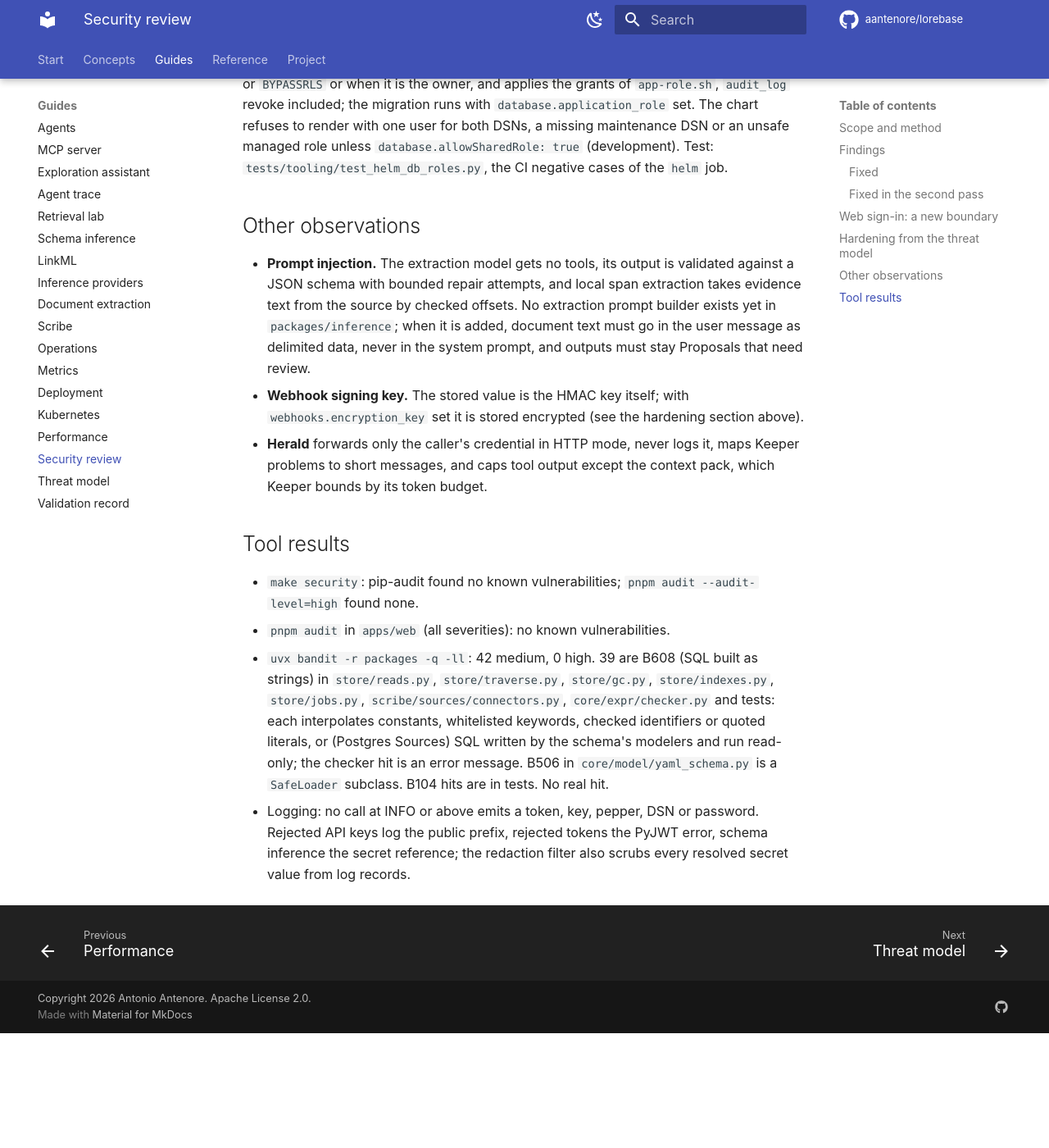
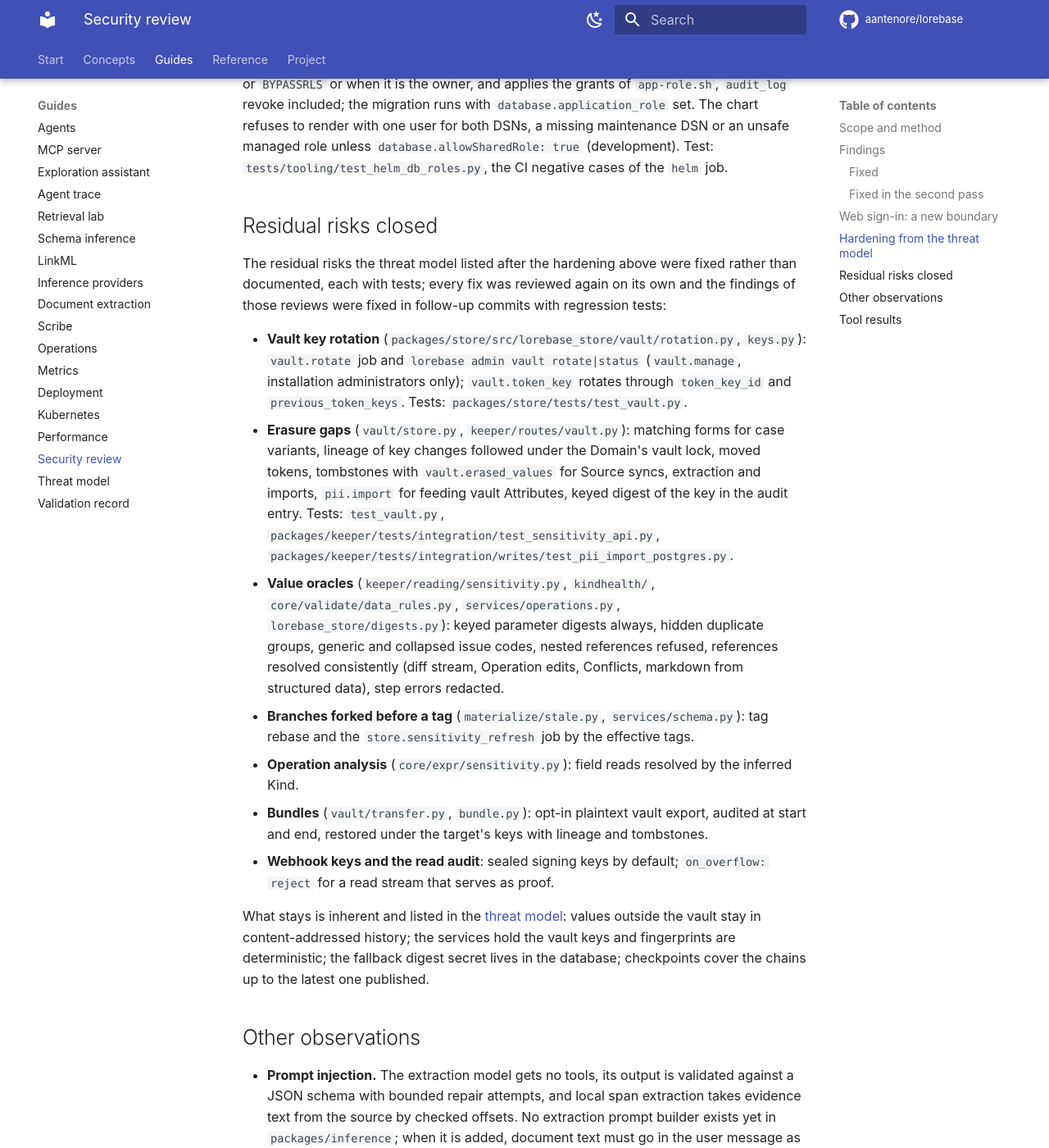
Before and after one commit to aantenore/lorebase, an MkDocs documentation site: the page built from docs/security-review.md, in a window 1280 px wide and 1400 px high, scrolled down 13897 px. Shown: the whole window at 82% size. Built offline with MkDocs 1.6.1 and Material for MkDocs 9.7.7, drawn with Linux system fonts in a browser that asks for light colours; comment, search, counter and statistics services are not loaded; before the commit the page ends 15157 px from its top, so only the background shows below that.

Commit message:
Record the vault, bundle and pii.import fixes in the changelog, threat model and security review

```diff
--- a/docs/security-review.md
+++ b/docs/security-review.md
@@ -447,6 +447,40 @@ and applies the grants of `app-role.sh`, `audit_log` revoke included; the migrat
 maintenance DSN or an unsafe managed role unless `database.allowSharedRole: true` (development).
 Test: `tests/tooling/test_helm_db_roles.py`, the CI negative cases of the `helm` job.
 
+## Residual risks closed
+
+The residual risks the threat model listed after the hardening above were fixed rather than
+documented, each with tests; every fix was reviewed again on its own and the findings of those
+reviews were fixed in follow-up commits with regression tests:
+
+- **Vault key rotation** (`packages/store/src/lorebase_store/vault/rotation.py`, `keys.py`):
+  `vault.rotate` job and `lorebase admin vault rotate|status` (`vault.manage`, installation
+  administrators only); `vault.token_key` rotates through `token_key_id` and
+  `previous_token_keys`. Tests: `packages/store/tests/test_vault.py`.
+- **Erasure gaps** (`vault/store.py`, `keeper/routes/vault.py`): matching forms for case
+  variants, lineage of key changes followed under the Domain's vault lock, moved tokens, tombstones
+  with `vault.erased_values` for Source syncs, extraction and imports, `pii.import` for feeding
+  vault Attributes, keyed digest of the key in the audit entry. Tests: `test_vault.py`,
+  `packages/keeper/tests/integration/test_sensitivity_api.py`,
+  `packages/keeper/tests/integration/writes/test_pii_import_postgres.py`.
+- **Value oracles** (`keeper/reading/sensitivity.py`, `kindhealth/`, `core/validate/data_rules.py`,
+  `services/operations.py`, `lorebase_store/digests.py`): keyed parameter digests always, hidden
+  duplicate groups, generic and collapsed issue codes, nested references refused, references
+  resolved consistently (diff stream, Operation edits, Conflicts, markdown from structured data),
+  step errors redacted.
+- **Branches forked before a tag** (`materialize/stale.py`, `services/schema.py`): tag rebase and
+  the `store.sensitivity_refresh` job by the effective tags.
+- **Operation analysis** (`core/expr/sensitivity.py`): field reads resolved by the inferred Kind.
+- **Bundles** (`vault/transfer.py`, `bundle.py`): opt-in plaintext vault export, audited at start
+  and end, restored under the target's keys with lineage and tombstones.
+- **Webhook keys and the read audit**: sealed signing keys by default; `on_overflow: reject` for a
+  read stream that serves as proof.
+
+What stays is inherent and listed in the [threat model](threat-model.md#residual-risks-by-priority):
+values outside the vault stay in content-addressed history; the services hold the vault keys and
+fingerprints are deterministic; the fallback digest secret lives in the database; checkpoints
+cover the chains up to the latest one published.
+
 ## Other observations
 
 - **Prompt injection.** The extraction model gets no tools, its output is validated against a
```
Also changed, not shown: CHANGELOG.md (+3 -0 lines), docs/threat-model.md (+4 -2 lines).
